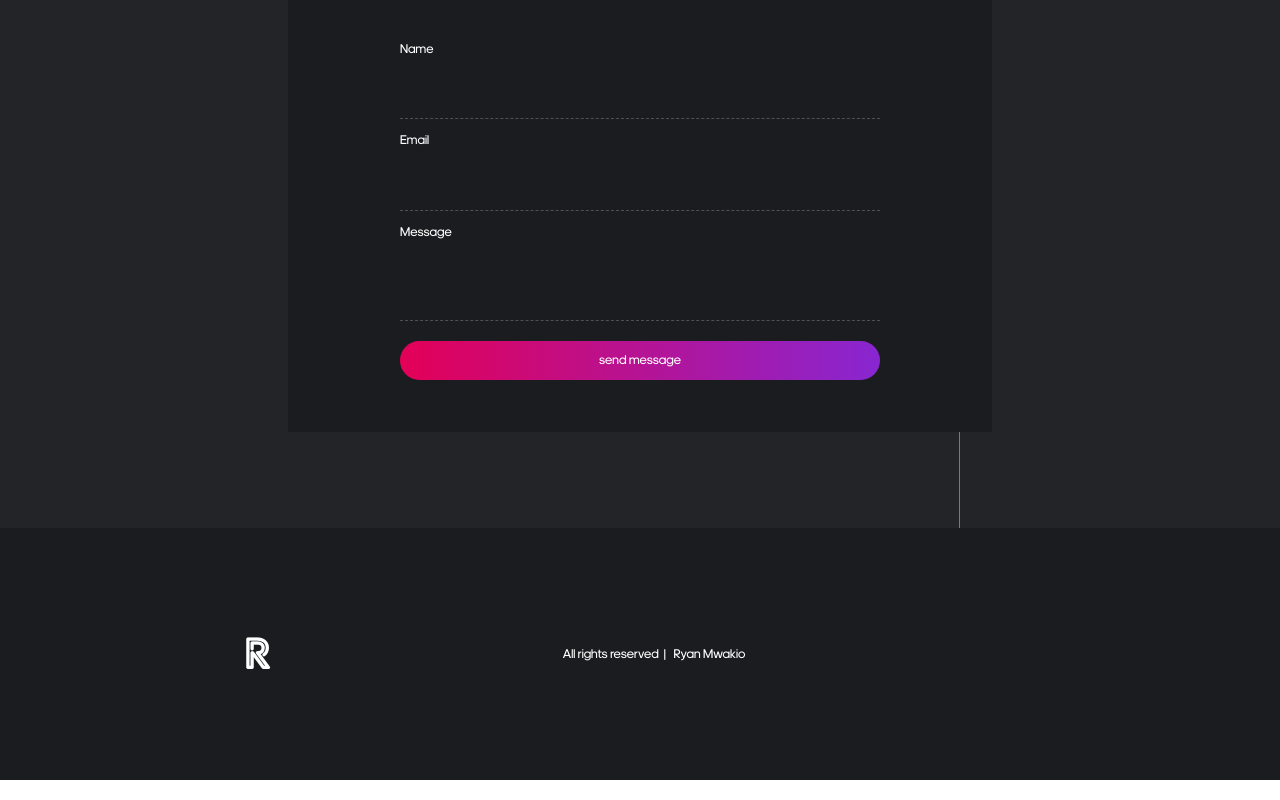
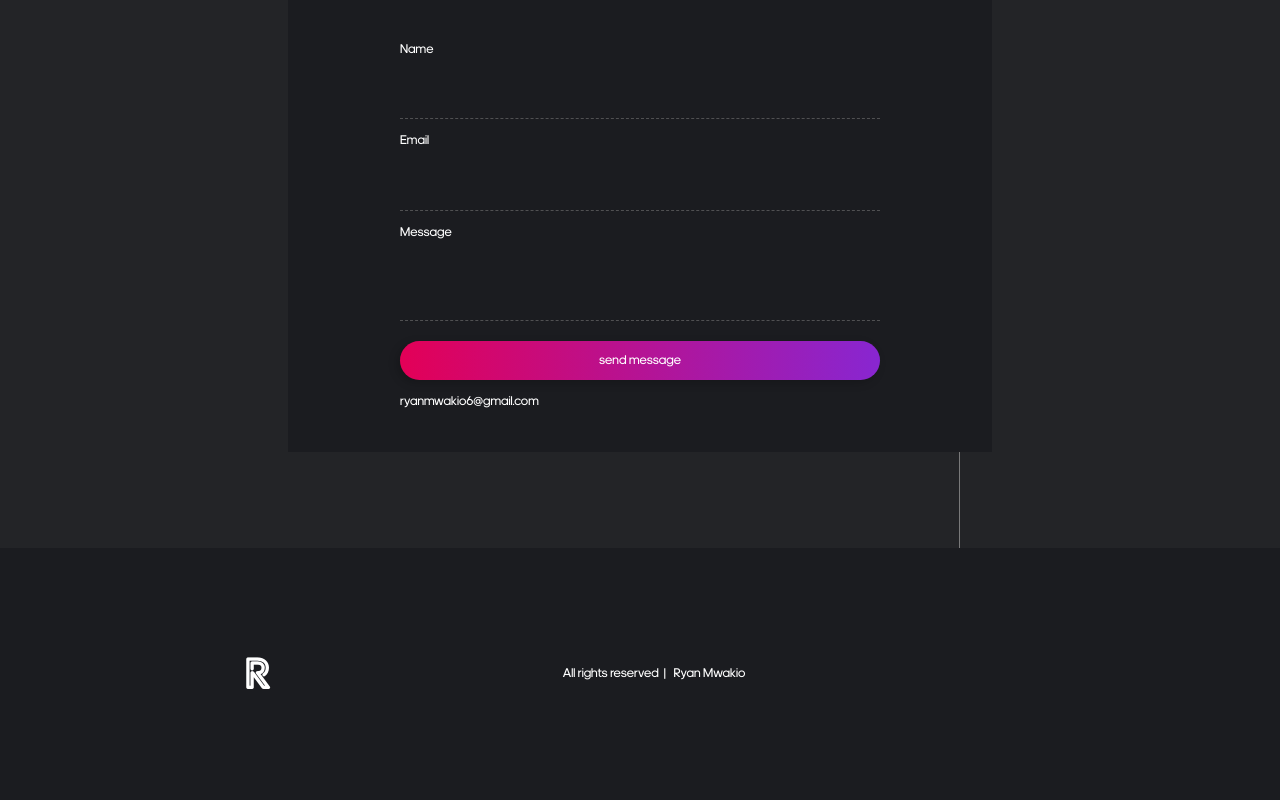
Before and after one commit to ryanmwakio/portfolio, a React (Create React App) app: page / in a window 1280 px wide. Shown: the part 3487-4287 px from the top of the page. Built offline with nearby package versions, Linux system fonts and the light colour scheme.

Commit message:
added alert

```diff
--- a/package.json
+++ b/package.json
@@ -12,6 +12,7 @@
     "react-helmet": "^6.1.0",
     "react-router-dom": "^6.2.2",
     "react-scripts": "5.0.0",
+    "react-toastify": "^8.2.0",
     "web-vitals": "^2.1.4"
   },
   "scripts": {
--- a/src/components/ContactSection/ContactSection.css
+++ b/src/components/ContactSection/ContactSection.css
@@ -53,11 +53,12 @@
   -moz-border-radius: 25px;
   -ms-border-radius: 25px;
   -o-border-radius: 25px;
+  box-shadow: -3px 3px 10px rgba(0, 0, 0, 0.2);
 }
 
 .form-group button:hover,
 .form-group button:active {
-  box-shadow: -3px 5px 10px rgba(0, 0, 0, 0.5);
+  box-shadow: -5px 3px 8px rgba(0, 0, 0, 0.6);
 }
 
 .form-group label {
@@ -66,6 +67,11 @@
   display: block;
 }
 
+.my-email {
+  @apply text-white;
+  font-size: 0.8rem;
+}
+
 @media (max-width: 640px) {
   .form-section {
     width: 95%;
--- a/src/components/ContactSection/ContactSection.jsx
+++ b/src/components/ContactSection/ContactSection.jsx
@@ -1,13 +1,21 @@
 import React from "react";
+import { ToastContainer, toast } from "react-toastify";
+import "react-toastify/dist/ReactToastify.css";
 import "./ContactSection.css";
 
 function ContactSection() {
+  const notify = () =>
+    toast("Sorry the functionality has not yet been wired by Ryan, chillax", {
+      position: "top-center",
+      autoClose: 3000,
+    });
+
   let handleSubmit = (e) => {
     e.preventDefault();
-    alert("hello");
   };
   return (
     <>
+      <ToastContainer />
       <div className="contact-section">
         <div className="line-vertical-right"></div>
         {/* <div className="line-vertical-left"></div> */}
@@ -27,9 +35,12 @@ function ContactSection() {
                 <textarea name="" id="message"></textarea>
               </div>
               <div className="form-group">
-                <button type="submit">send message</button>
+                <button type="submit" onClick={notify}>
+                  send message
+                </button>
               </div>
             </form>
+            <p className="my-email">ryanmwakio6@gmail.com</p>
           </div>
         </div>
       </div>
```
Also changed, not shown: 1 other file (tests, documents, lock files or other folders).
